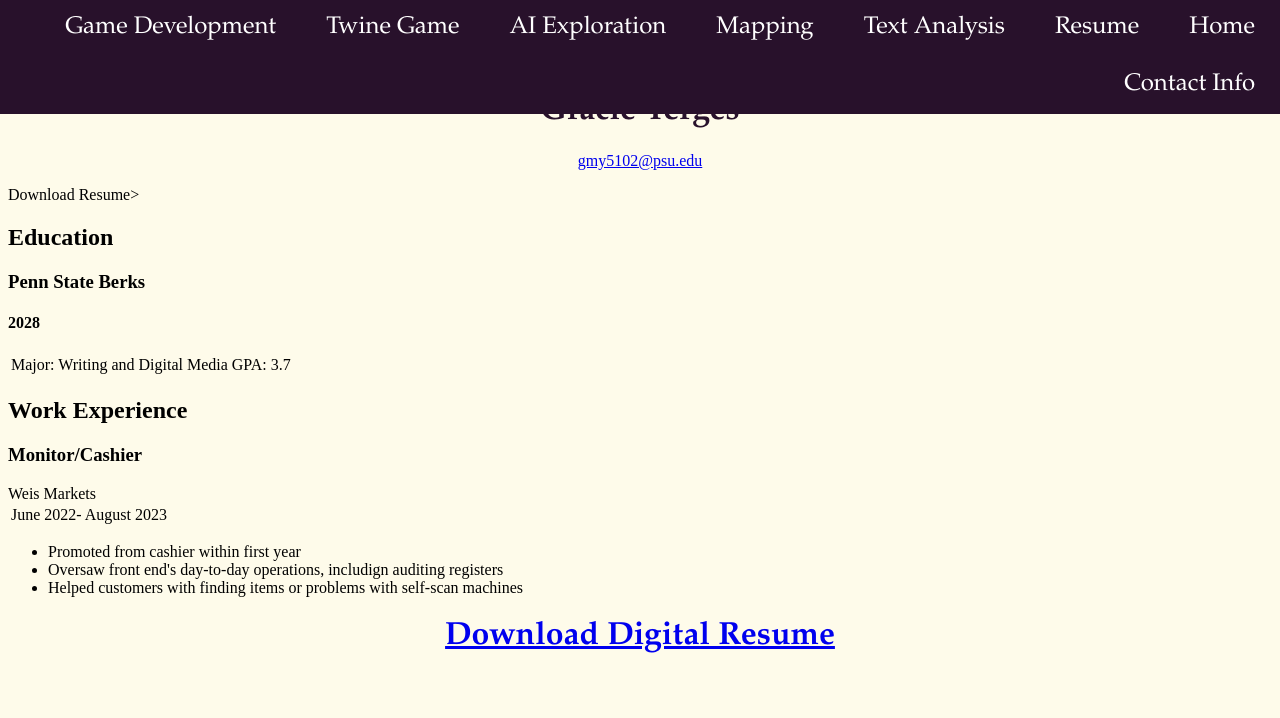
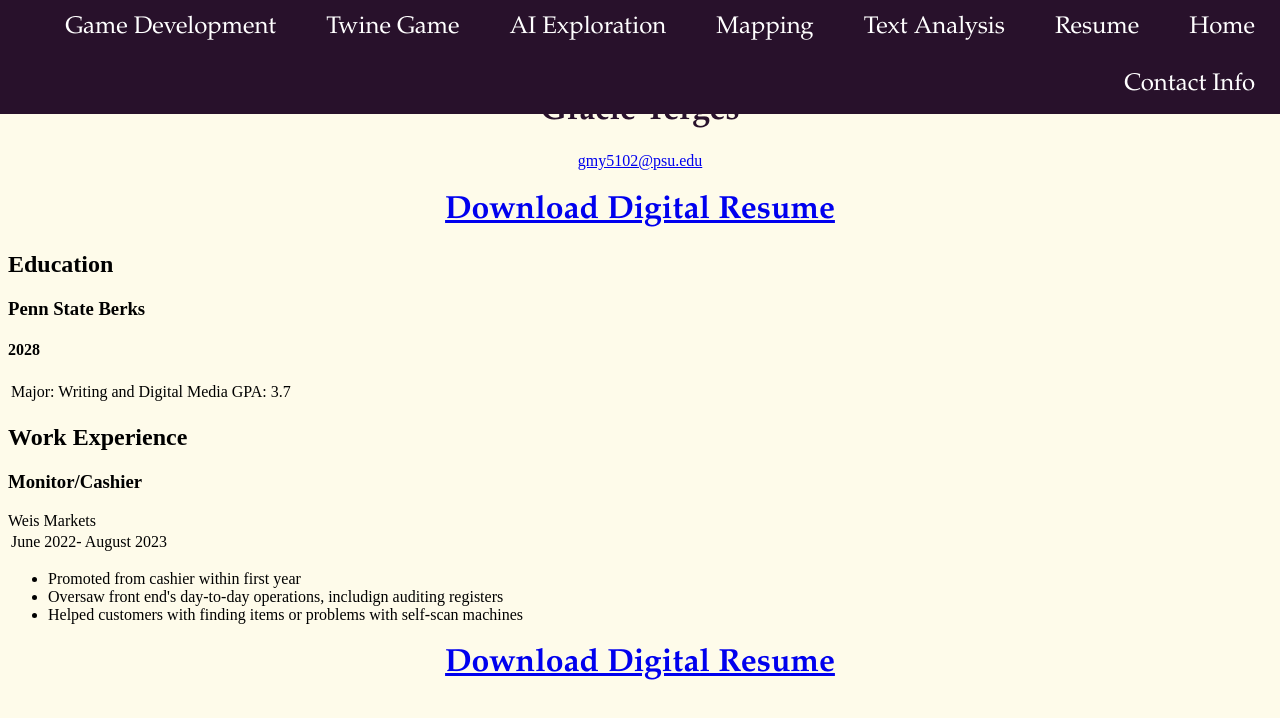
Before and after one commit to gracieyerges/gracieyerges.github.io, a plain HTML site: page HTML/resume.html in a window 1280 px wide. Drawn offline with Linux system fonts and the light colour scheme.

Commit message:
trying resume again
attempting to add resume again

```diff
--- a/HTML/resume.html
+++ b/HTML/resume.html
@@ -21,7 +21,7 @@
       <h1>Gracie Yerges</h1>
       <p><a href="mailto:gmy5102@psu.edu">gmy5102@psu.edu</a></p>
     </header>
-    <link class="../Resume/digitalresume.pdf">Download Resume>
+    <h1> <a href="./Resume/digitalresume.pdf">Download Digital Resume</a></h1>
     <section>
       <h2>Education</h2>
       <h3>Penn State Berks</h3>
```
Also changed, not shown: 1 other file.
